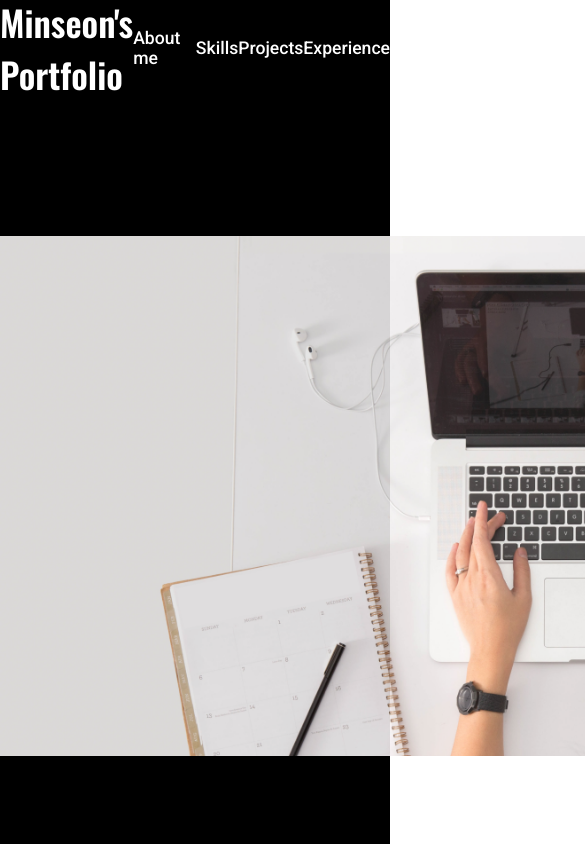
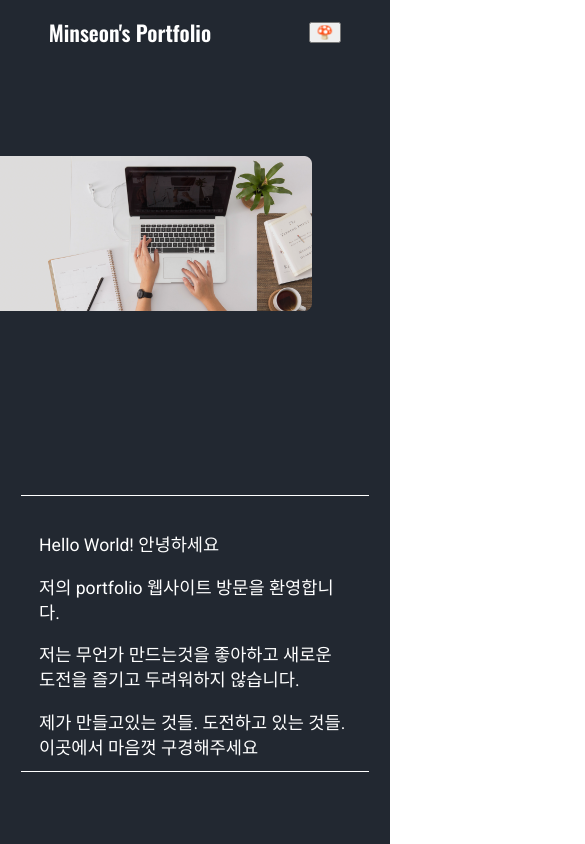
Before and after one commit to minseon-park/portfolio, a React (Create React App) app: page / in a window 390 px wide. Shown: the top 844 px of the page, 585 px wide, since content can reach past the window. Built offline with nearby package versions, Linux system fonts and the light colour scheme.

Commit message:
refactor

```diff
--- a/src/components/Nav.tsx
+++ b/src/components/Nav.tsx
@@ -1,11 +1,15 @@
+import { useState } from "react";
 import "../styles/App.css";
 import style from "../styles/Nav.module.css";
 import NavItemsContainer from "./NavItemsContainer";
+import nowWidth from "../hooks/useResize";
 export default function Nav() {
+  const width = nowWidth();
+
   return (
     <div className={style.nav}>
       <div className={style.logo}>Minseon's Portfolio</div>
-      <NavItemsContainer />
+      {width < 650 ? <button>🍄</button> : <NavItemsContainer />}
     </div>
   );
 }
--- /dev/null
+++ b/src/hooks/useResize.ts
@@ -0,0 +1,15 @@
+import { useState, useEffect } from "react";
+
+export default function useResize(): number {
+  const [nowWidth, setNowWidth] = useState(0);
+
+  useEffect(() => {
+    function handleResize() {
+      setNowWidth(window.innerWidth);
+    }
+    window.addEventListener("resize", handleResize);
+    handleResize();
+    return () => window.removeEventListener("resize", handleResize);
+  }, []);
+  return nowWidth;
+}
--- a/src/styles/About.module.css
+++ b/src/styles/About.module.css
@@ -7,6 +7,7 @@
   font-weight: 600;
   font-size: 2.5em;
   padding: 4rem;
+  color: #393e46;
 }
 .aboutImg {
   height: 28rem;
@@ -21,6 +22,7 @@
   flex-direction: column;
   justify-content: space-around;
   width: 50rem;
+  /* color: #393e46; */
 }
 .firstRow {
   display: flex;
--- a/src/styles/Bars.module.css
+++ b/src/styles/Bars.module.css
@@ -1,7 +1,7 @@
 .bar {
   width: 38rem;
   height: 3.1rem;
-  background-color: #e3e3e3;
+  background-color: #eeeeee;
   border-radius: 5px;
   margin: 1.1rem;
 }
--- a/src/styles/Intro.module.css
+++ b/src/styles/Intro.module.css
@@ -1,5 +1,5 @@
 .intro {
-  background-color: black;
+  background-color: #222831;
   width: 100%;
   height: 50rem;
 
@@ -31,3 +31,18 @@
   padding-right: 2em;
   padding-left: 2em;
 }
+
+/* phone size */
+@media (max-width: 650px) {
+  .intro {
+    flex-wrap: wrap;
+  }
+  .introImg {
+    width: 80%;
+  }
+  .text {
+    height: 15rem;
+    width: 80%;
+    padding: 1em;
+  }
+}
--- a/src/styles/Nav.module.css
+++ b/src/styles/Nav.module.css
@@ -1,7 +1,8 @@
+/* desktop */
 .nav {
   display: flex;
   flex-direction: row;
-  background-color: black;
+  background-color: #222831;
   color: white;
   font-size: 1.1em;
   font-weight: 500;
@@ -21,3 +22,18 @@
   align-items: center;
   width: 60rem;
 }
+
+@media (max-width: 650px) {
+  .nav {
+    font-size: 0.9em;
+    height: 4rem;
+  }
+
+  .logo {
+    font-size: 1.5em;
+  }
+
+  .navItemsContiner {
+    width: 40rem;
+  }
+}
--- a/src/styles/Skills.module.css
+++ b/src/styles/Skills.module.css
@@ -22,7 +22,7 @@
 }
 .skillsText {
   font-weight: 400;
-  font-size: 1.3em;
+  font-size: 1.2em;
 }
 
 .textContainer {
```
